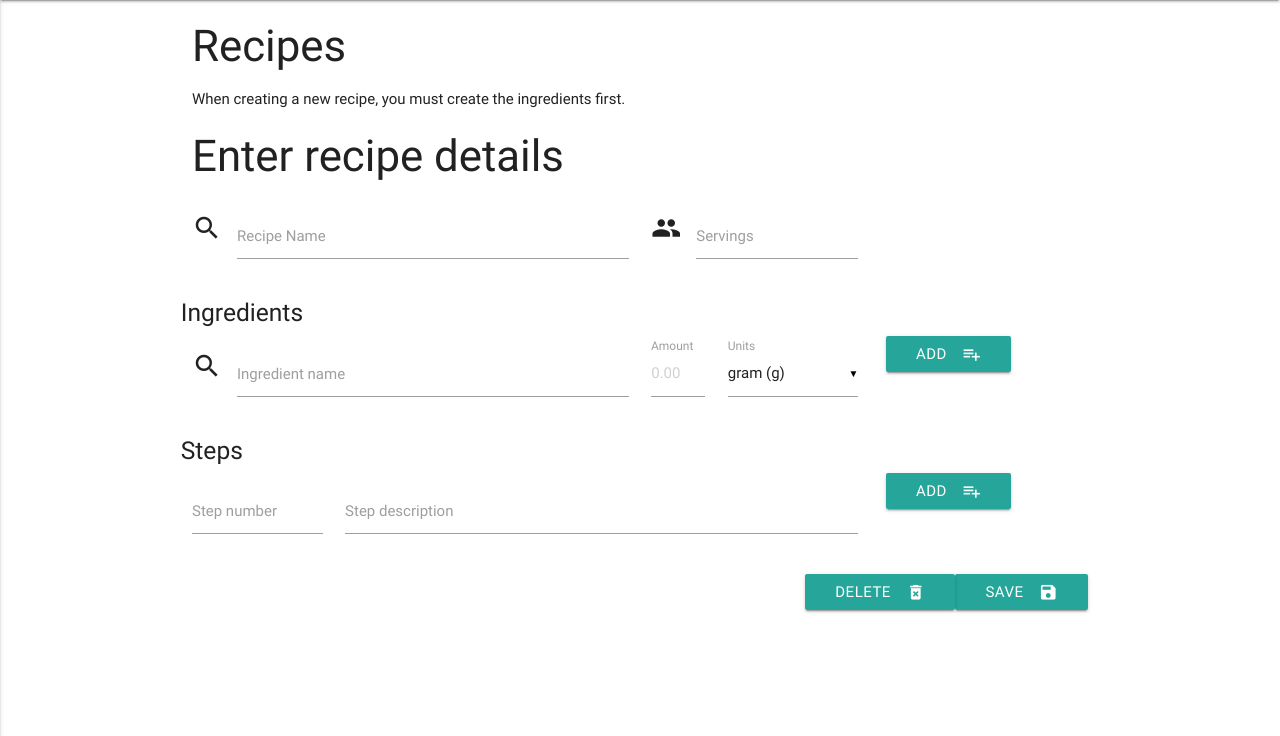
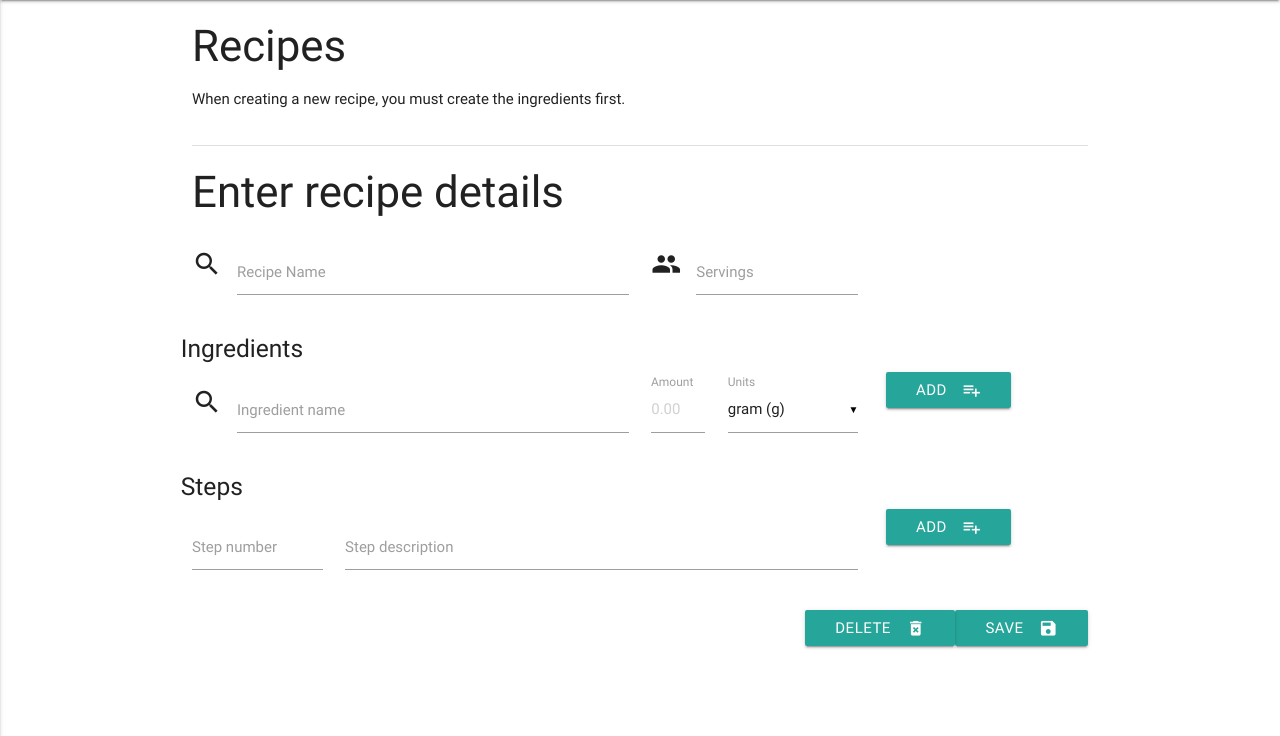
Before and after one commit to paulldev/milestone-project-3, a Flask app: page /recipes in a window 1280 px wide. Shown: the part 64-800 px from the top of the page. Run offline with Flask 2, Linux system fonts and the light colour scheme; data that the repository does not hold is empty; some libraries are stand-ins or nearby versions.

Commit message:
Add row and col classes

```diff
--- a/templates/recipes.html
+++ b/templates/recipes.html
@@ -1,7 +1,14 @@
 {% extends 'base.html' %}
 {% block content %}
+<div class="row">
+    <div class="col s12">
         <h3>Recipes</h3>
         <p>When creating a new recipe, you must create the ingredients first.</p>
+    </div>
+</div>
+<div class="divider"></div>
+<div class="row">
+    <div class="col s12">
         <h3>Enter recipe details</h3>
         <div class="row">
             <form class="col s12" autocomplete="off">
@@ -105,4 +112,6 @@
                 </div>
             </form>
         </div>
+    </div>
+</div>
 {% endblock %}
```
Lines whose indentation alone changed are shown as unchanged.
